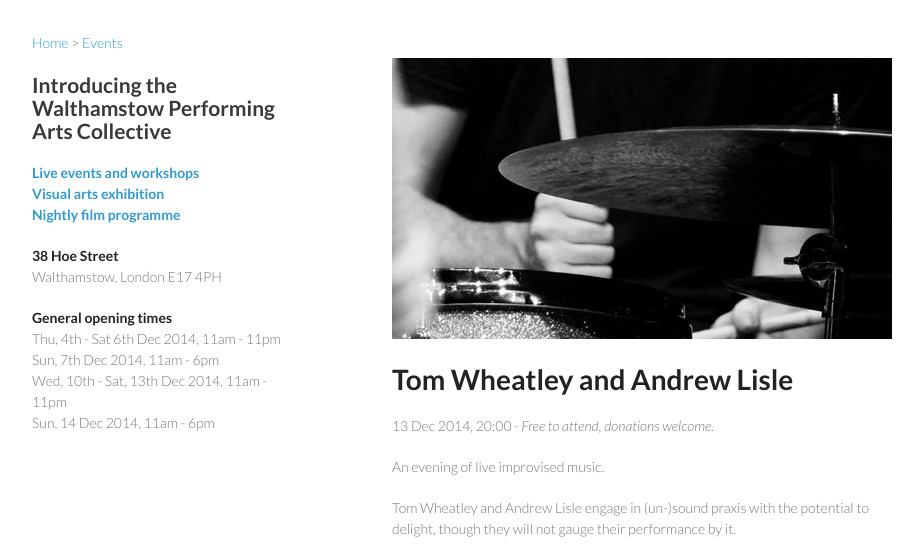
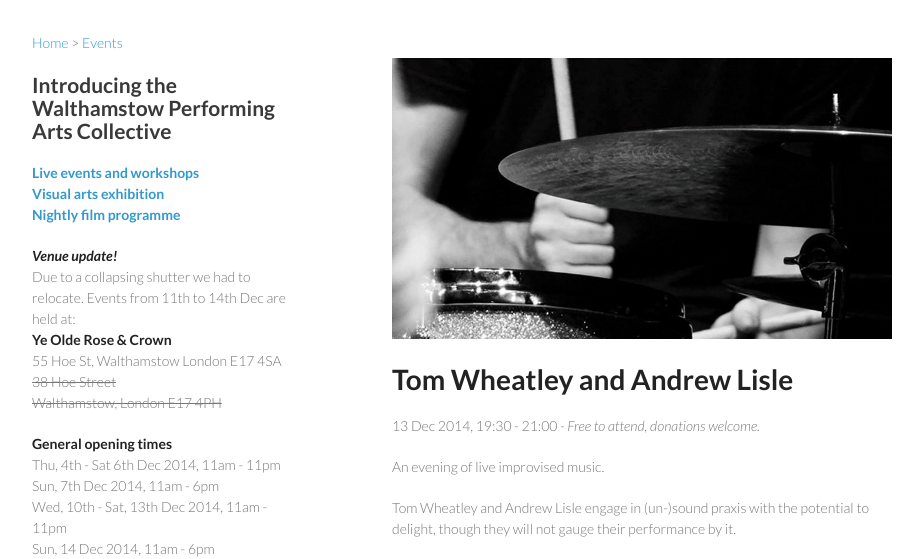
Before and after one commit to arts-walthamstow/arts-walthamstow.github.io, a Jekyll site: the page built from _posts/2014-12-13-improvised-music.md, in a window 1280 px wide and 1070 px high. Shown: the top 559 px of the window, without its empty margins (178-1101 px from the left). Built offline with Jekyll 4.4.1, drawn with Linux system fonts in a browser that asks for light colours; grey boxes are pictures that could not be loaded.

Commit message:
update venue and times

```diff
--- a/_includes/header_events.html
+++ b/_includes/header_events.html
@@ -30,8 +30,14 @@
   </p>
 
   <p>
-    <strong>38 Hoe Street</strong><br>
-    Walthamstow, London E17 4PH
+    <strong><em>Venue update!</em></strong><br>
+    Due to a collapsing shutter we had to relocate. Events from 11th to 14th Dec are held at:<br>
+    <strong>Ye Olde Rose &amp; Crown</strong><br>
+    55 Hoe St, Walthamstow London E17 4SA<br>
+    <del>
+      38 Hoe Street<br>
+      Walthamstow, London E17 4PH
+    </del>
   </p>
   <ul>
   <li><strong>General opening times</strong></li>
--- a/_posts/2014-12-13-improvised-music.md
+++ b/_posts/2014-12-13-improvised-music.md
@@ -1,7 +1,8 @@
 ---
 layout: post
 title:  Tom Wheatley and Andrew Lisle
-date:   2014-12-13 20:00:00
+date:   2014-12-13 19:30:00
+end_date: 2014-12-13 21:00:00
 categories: event
 ticketing: "Free to attend, donations welcome."
 image: "2014/12/andrew-lisle.jpg"
```
Also changed, not shown: index.html (+9 -2 lines).
